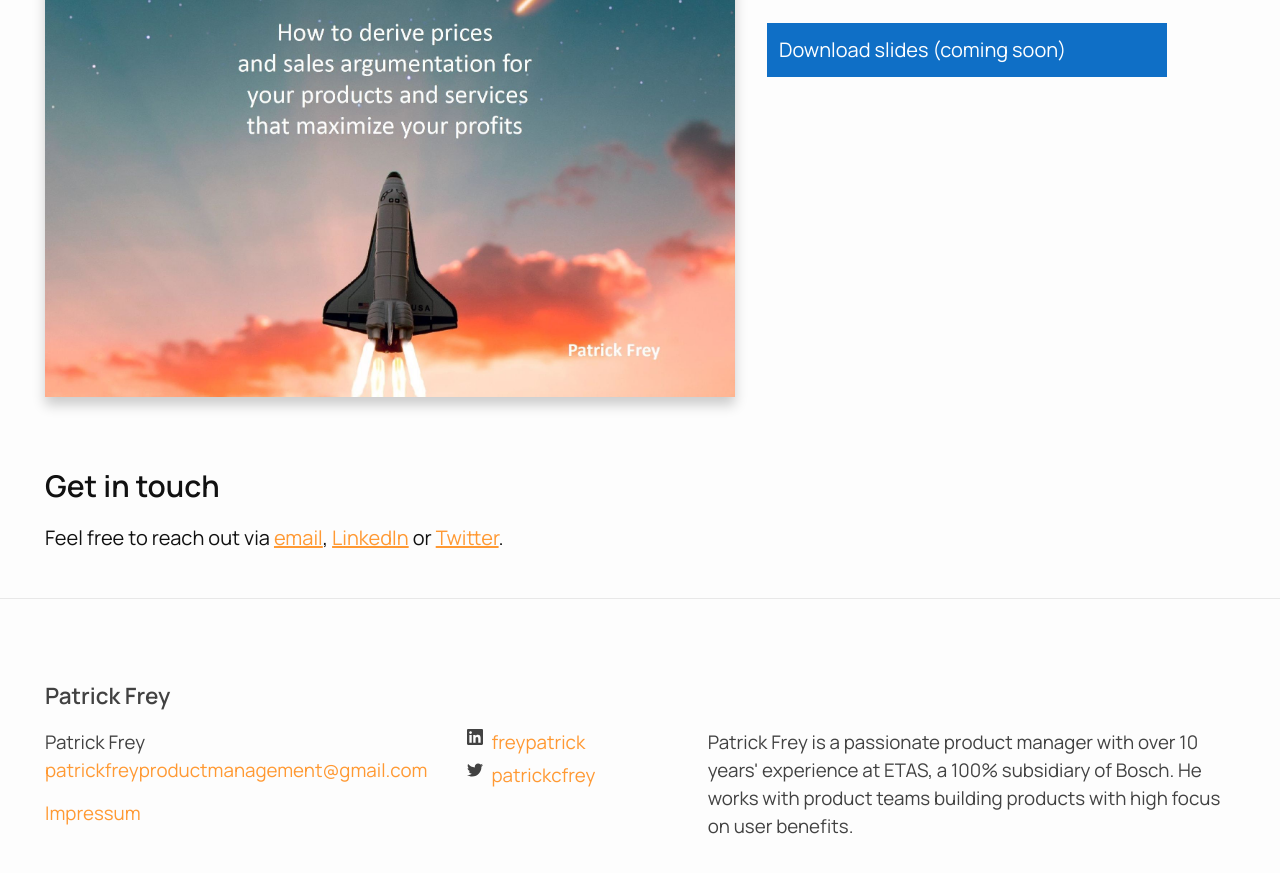
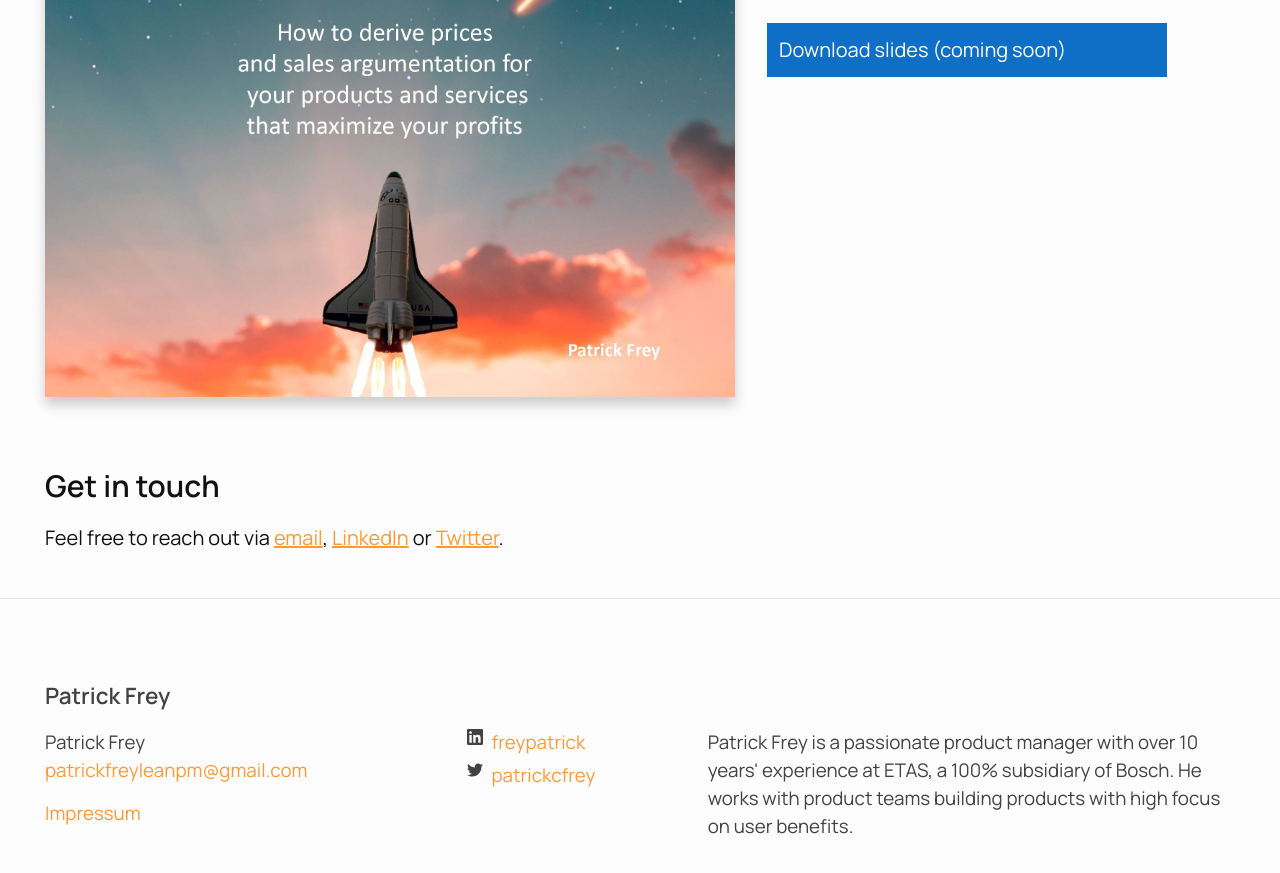
Before and after one commit to patrickfreyproductmanagement/patrickfreyproductmanagement.github.io, a Jekyll site: the page built from index.markdown, in a window 1280 px wide and 900 px high, scrolled down 1748 px. Shown: the top 873 px of the window. Built offline with Jekyll 4.4.1, drawn with Linux system fonts in a browser that asks for light colours.

Commit message:
Changed email address to patrickfreyleanpm@gmail.com

```diff
--- a/_config.yml
+++ b/_config.yml
@@ -19,7 +19,7 @@
 # in the templates via {{ site.myvariable }}.
 
 title: Patrick Frey
-email: patrickfreyproductmanagement@gmail.com
+email: patrickfreyleanpm@gmail.com
 description: >- # this means to ignore newlines until "baseurl:"
   Patrick Frey is a passionate product manager with over 10 years' experience at ETAS, a 100% subsidiary of Bosch. He works with product teams building products with high focus on user benefits.
 baseurl: "" # the subpath of your site, e.g. /blog
--- a/impressum.html
+++ b/impressum.html
@@ -20,7 +20,7 @@ permalink: /impressum
         Telefon: 01234-789456<br>
         Fax: 1234-56789<br>
         -->
-    E-Mail: <a href='patrickfreyproductmanagement@gmail.com'>patrickfreyproductmanagement@gmail.com</a></br>
+    E-Mail: <a href='patrickfreyleanpm@gmail.com'>patrickfreyleanpm@gmail.com</a></br>
 </p>
 <!--
     <p><strong>Umsatzsteuer-ID: </strong> <br>
--- a/index.markdown
+++ b/index.markdown
@@ -36,4 +36,4 @@ On this site, I share [my experiences, personal views]({{ '/blog' | relative_url
 
 ## Get in touch
 
-Feel free to reach out via [email](mailto:patrickfreyproductmanagement@gmail.com), [LinkedIn](https://www.linkedin.com/in/freypatrick) or [Twitter](https://twitter.com/patrickcfrey).
+Feel free to reach out via [email](mailto:patrickfreyleanpm@gmail.com), [LinkedIn](https://www.linkedin.com/in/freypatrick) or [Twitter](https://twitter.com/patrickcfrey).
```
